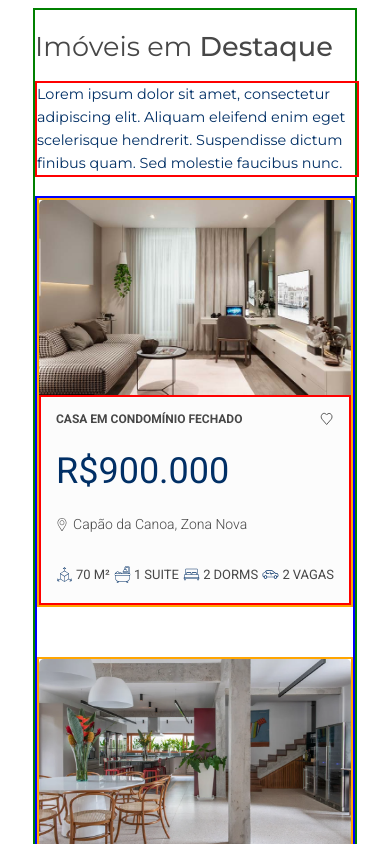
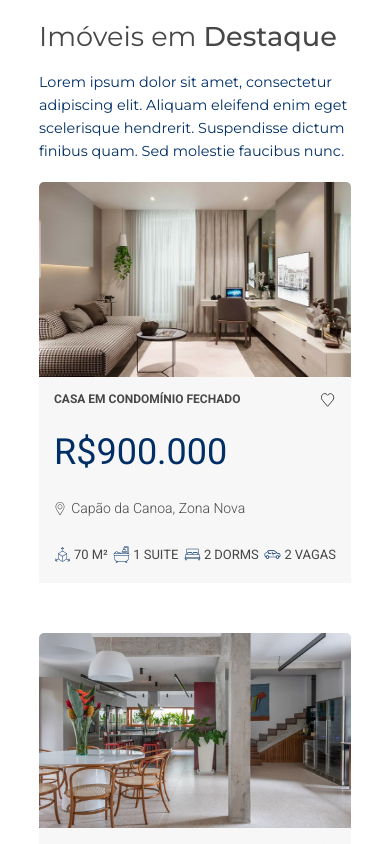
Before and after one commit to lrhernandes/highlights-component, a React (Create React App) app in the folder highlights/: page / in a window 390 px wide. Shown: the top 844 px of the page. Built offline with nearby package versions, Linux system fonts and the light colour scheme; data requests are answered from the project's data file; a web font is replaced by a local one.

Commit message:
fix(fav-btn): background, cheched, transitions

```diff
--- a/highlights/src/global.css
+++ b/highlights/src/global.css
@@ -3,24 +3,32 @@
 @import url('https://fonts.googleapis.com/css2?family=Poppins:ital,wght@0,200;0,300;0,400;0,500;0,600;0,700;0,800;1,300;1,400;1,600;1,700&display=swap');
 @import url('https://fonts.googleapis.com/css2?family=Fredoka+One&family=Patua+One&display=swap');
 
-
+@media screen and (max-width: 395px){
+    .highlights-card{
+        width: 80vw;
+    }
+    .card-banner{
+        width: 80vw;
+        height: 50vw;
+        position: relative;
+    }
+    .details-card{
+        height: 45vw;
+    }
+}
 @media (max-width:600px) {
     .highlights-container{
-        border: 2px solid green;
         width: min-content;
     }
     .highlights-section-subtitle{
-        border: 2px solid red;
         width: 100%;
     }
     .highlight-grid{
-        border: 2px solid blue;
         width: min-content;
         grid-template-columns: repeat(1, auto);
     }
 }
 @media (min-width:600px) {
-    /*diminui cartões*/
     .highlight-grid{
         width: max-content;
         grid-template-columns: repeat(2, auto);
@@ -30,7 +38,6 @@
     }
 }
 @media (min-width:801px) {
-    /*cartões tamanho padrão*/
     .highlight-grid{
         width: max-content;
         grid-template-columns: repeat(2, auto);
@@ -48,32 +55,12 @@
     }
  }
 
- @media screen and (max-width: 395px){
-    .highlights-card{
-        width: 80vw;
-        border: 2px solid orange;
-    }
-
-    .card-banner{
-        width: 80vw;
-        height: 50vw;
-        position: relative;
-    }
-
-    .details-card{
-        height: 45vw;
-        border: 2px solid red;
-    }
-}
-
 @media (min-width:600px) and (max-width:800px) {
     /*diminuir cartões*/
     .highlights-card{
         width: 40vw;
         position: relative;
-        border: 2px solid orange;
     }
-
     .card-banner{
         width: 40vw;
         height: 25vw;
--- a/highlights/src/templates/DetailsCard/index.js
+++ b/highlights/src/templates/DetailsCard/index.js
@@ -8,7 +8,10 @@ import heart from '../../img/heart.svg';
 export default function DetailsCard({card}){
     return(
         <div className="details-card">
-            <button className="fav-btn"><img src={heart}/></button>
+            <input type="checkbox" className="fav-check" id={`${card.id}`}/>
+            <label className="fav-btn" name="Adicionar aos favoritos" for={`${card.id}`}><img src={heart}/></label>
+
+            {/*<button title="Adicionar aos favoritos" className="fav-btn"><img src={heart}/></button>*/}
             <h1 className="description">{card.name}</h1>
             <div className="price">R${card.price}</div>
             <Location card={card}/>
--- a/highlights/src/templates/DetailsCard/styles.css
+++ b/highlights/src/templates/DetailsCard/styles.css
@@ -1,5 +1,5 @@
 .details-card{
-    background-color: #FCFCFC;
+    background-color: #f7f7f7;
     height: 110px;
     padding: 15px;
     display: flex;
@@ -23,7 +23,7 @@
     font-style: normal;
     font-weight: 400;
     font-size: 36px;
-    margin: 0;
+    margin: 5px 0px;
     display: flex;
     flex-direction: row;
     color: #012F65;
@@ -32,25 +32,35 @@
 .fav-btn{
     border: 0px;
     background-color: transparent;
-    height: 10px;
+    height: 14px;
     position: absolute;
     right: 15px;
     top: 15px;
-    padding: 0;
+    padding: 0px;
+    transition: transform 0.3s;
 }
 
-.fav-btn button:focus{
-    border: 0px;
-    color: transparent;
+.fav-btn:focus{
+    background-image: url('../../img/heartc.svg');
+    background-repeat: no-repeat;
+    background-size: 14px;
+    outline: 0px;
 }
 
-.fav-btn img{
-    height: 14px;
+
+.fav-btn:hover{
+    background-image: url('../../img/heartc.svg');
+    background-repeat: no-repeat;
+    background-size: 14px;
+    cursor: pointer;
+    transform: scale(1.1)
 }
 
-.fav-btn img:hover{
+.fav-check{
+    display: none;
+}
+
+.fav-check:checked + label{
     background-image: url('../../img/heartc.svg');
     background-repeat: no-repeat;
-    background-size: 13px;
-    cursor: pointer;
 }
--- a/highlights/src/templates/HighlightsCard/index.js
+++ b/highlights/src/templates/HighlightsCard/index.js
@@ -5,7 +5,7 @@ import Details from '../DetailsCard';
 export default function HighlightsCard({card}){
     return(
         <div className="highlights-card">
-            <img className="card-banner" src={card.img}/>
+            <img title={`${card.name}`} className="card-banner" src={card.img}/>
             <div className="detais-card">
                 <Details card={card}/>
             </div>
--- a/highlights/src/templates/HighlightsContainer/styles.css
+++ b/highlights/src/templates/HighlightsContainer/styles.css
@@ -28,10 +28,6 @@ body{
     color: #474747;
 }
 
-.highlights-section-title:hover,.highlights-section-subtitle:hover{
-    transform: translate(-1px, 0px)
-}
-
 .highlights-section-subtitle{
     font-family: 'Montserrat', sans-serif;
     font-weight: 400;
@@ -40,7 +36,6 @@ body{
     line-height: 23px;
     color: #012F65;
     margin-top: 2vw;
-    transition: transform 0.5s;
 }
 
 .highlights-section-title strong{
```
